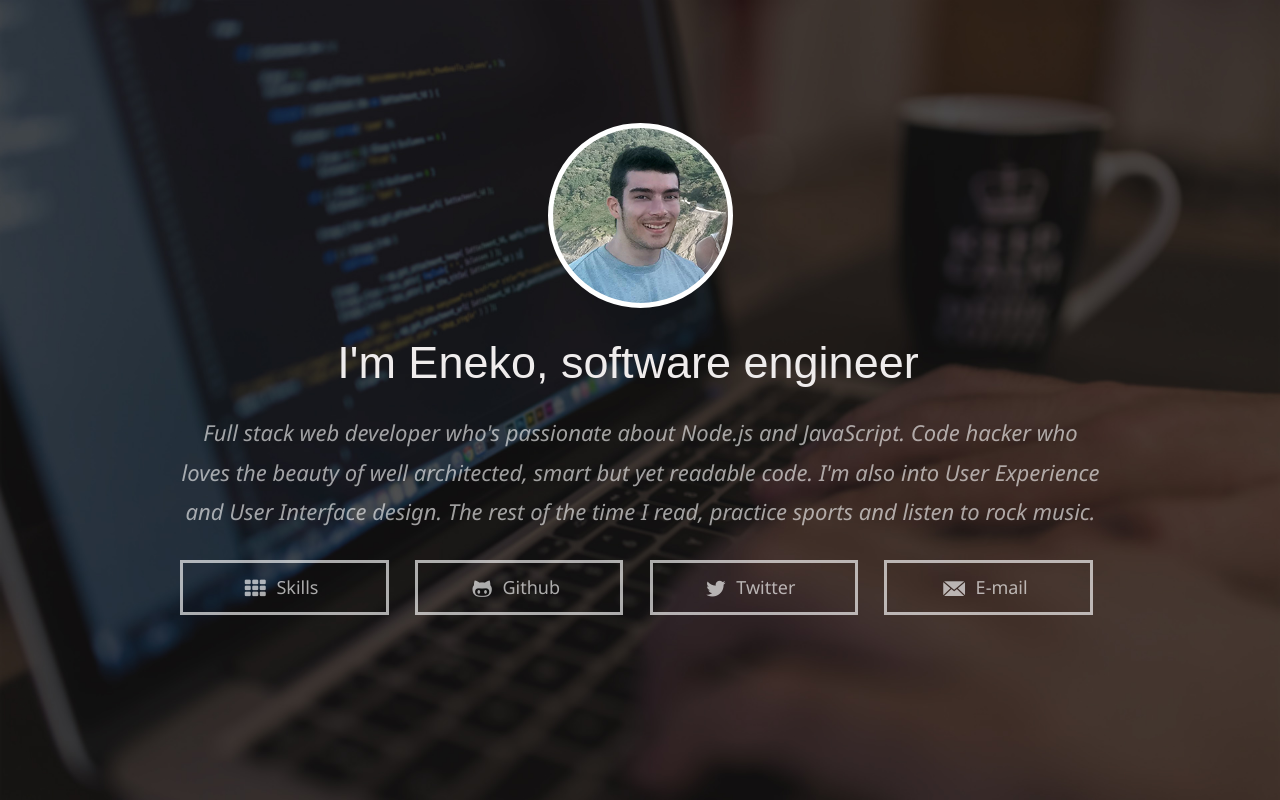
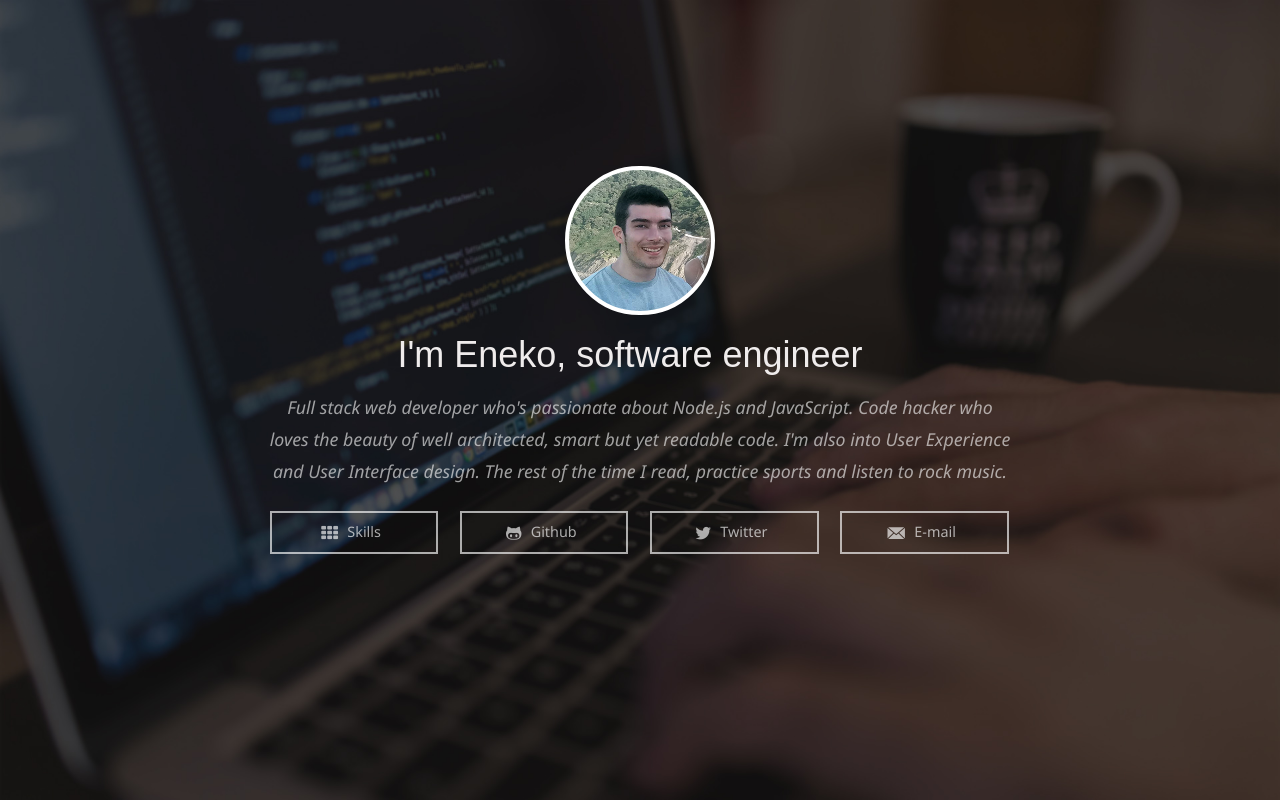
Before and after one commit to eneko89/eneko.me-old, a website: page index.html in a window 1280 px wide. Drawn offline with Linux system fonts and the light colour scheme; a web font is replaced by a local one.

Commit message:
Make use of viewport units for better responsive design.
Styles for smaller devices in media queries still use fixed sizes. This
(and media queries themselves) may change also, as they don't adapt well
to all viewport sizes and aspect ratios, particularly to those in
tablets.

```diff
--- a/static/css/styles.css
+++ b/static/css/styles.css
@@ -47,11 +47,10 @@ body {
 h1 {
   color: #efecec;
   font-family: "Cantarell", sans-serif;
-  font-size: 45px;
-  line-height: 50px;
-  margin-top: 30px;
+  font-size: 4.5vh;
+  margin-top: 2.3vh;
   text-align: center;
-  margin-bottom: 25px;
+  margin-bottom: 2vh;
 }
 
 h1:after {
@@ -70,12 +69,12 @@ h1:after {
 }
 
 .content {
-  width: 1055px;
-  height: 485px;
+  width: 106.7vh;
+  height: 61vh;
+  margin: -30.5vh 0 0 -53.35vh;
   position: absolute;
-  top: 44%;
+  top: 51.2%;
   left: 50%;
-  margin: -229px 0 0 -527px;
   opacity: 0;
   transition: opacity 1200ms cubic-bezier(0.25, 0.46, 0.45, 0.94);
 }
@@ -84,27 +83,27 @@ h1:after {
 /* Content */
 
 #avatar {
-  width: 175px;
-  height: 175px;
+  width: 17.7vh;
+  height: 17.7vh;
   margin: 0 auto;
   border-radius: 50%;
   background: url(images/av.png) no-repeat;
   background-size: 100%;
-  border: 5px solid white;
+  border: 0.6vh solid white;
 }
 
 #skills {
   line-height: 3.6;
+  font-size: 1.61vh;
   text-align: center;
   display: none;
 }
 
 #skills > span {
   background-color: #FCFCFC;
-  padding: 6px 8px 7px 8px;
-  font-size: 16px;
+  padding: 0.6vh 0.85vh 0.65vh 0.85vh;
   color: #000000;
-  margin: 4px 5px 4px 5px;
+  margin: 0.5vh;
   position: relative;
   top: 80px;
   opacity: 0;
@@ -132,16 +131,16 @@ h1:after {
 
 #bio > p {
   text-align: center;
-  padding: 0 65px 0 65px;
+  padding: 0 6.8vh 0 6.8vh;
   line-height: 1.8;
-  font-size: 22px;
+  font-size: 2.22vh;
   font-style: italic;
   opacity: 0.6;
 }
 
 .buttons {
   text-align: center;
-  padding: 28px 70px 0 40px;
+  padding: 2.9vh 6.55vh 0 4.15vh;
 }
 
 .buttons > a {
@@ -149,10 +148,10 @@ h1:after {
   display: inline-block;
   text-decoration: none;
   width: 21%;
-  border: 3px solid white;;
-  font-size: 18px;
-  padding: 12px 2px 13px 2px;
-  margin-left: 22px;
+  border: 0.35vh solid white;;
+  font-size: 1.8vh;
+  padding: 1.2vh 0.2vh 1.3vh 0.2vh;
+  margin-left: 2.2vh;
   position: relative;
   opacity: 0.65;
   transition: opacity 200ms cubic-bezier(0.165, 0.84, 0.44, 1),
@@ -168,10 +167,10 @@ h1:after {
 
 .buttons > a > .icon {
   font-family: "fontello";
-  font-size: 21px;
-  top: 2px;
+  font-size: 2.1vh;
   position: relative;
-  left: -6px;
+  top: 0.2vh;
+  left: -0.7vh;
 }
 
 .buttons > a.back > .icon {
@@ -208,6 +207,7 @@ h1:after {
   border-color: #DC4C4C;
 }
 
+
 /* Media queries */
 
 @media (max-width: 1055px) {
@@ -225,11 +225,11 @@ h1:after {
     height: 80px;
     font-size: 30px;
     line-height: 40px;
-    margin: 11px 20px 4% 20px;
+    margin: 11px 20px 13px 20px;
   }
 
   .content {
-    transform: translate(-50%, -44%);
+    transform: translate(-50%, -51.2%);
     margin: 0;
     width: 100%;
     height: 100%;
@@ -249,22 +249,14 @@ h1:after {
     font-size: 17.2px;
   }
 
-  .buttons > a {
-    font-size: 17px;
-  }
-
-  .buttons > a > .icon {
-    font-size: 20px;
-  }
-
   #skills {
-    line-height: 2.3;
+    line-height: 2.8;
+    font-size: 13px;
     text-align: justify;
   }
 
   #skills > span {
     padding: 3px 6px 3px 6px;
-    font-size: 13px;
     margin: 2px;
   }
 
@@ -274,9 +266,17 @@ h1:after {
 
   .buttons a {
     width: 96.5%;
+    font-size: 17px;
+    padding: 12px 2px 13px 2px;
     border: 2px solid white;
     margin: 0 0 20px;
     opacity: 0.75;
+  }
+
+  .buttons > a > .icon {
+    font-size: 20px;
+    top: 2px;
+    left: -6px;
   }
 
   .buttons > a.back.show {
```
